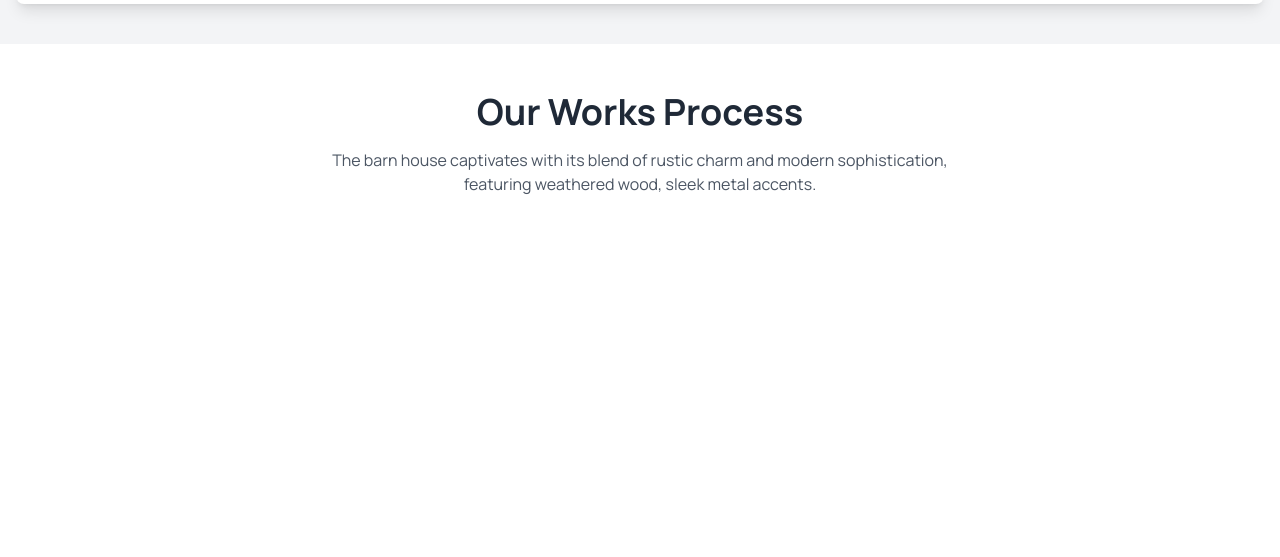
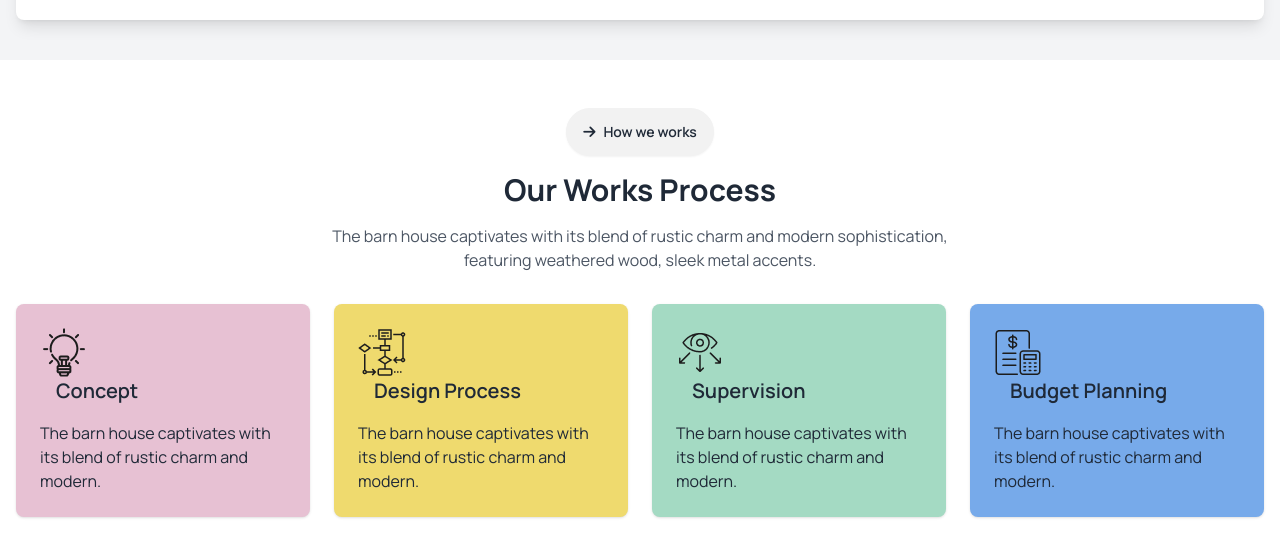
Before and after one commit to deborshi1/Assignment-3, a plain HTML site: page indix.html in a window 1280 px wide. Shown: the part 953-1510 px from the top of the page. Before the commit the page ends 1229 px from the top, so only its background shows below. Drawn offline with nearby package versions, Linux system fonts and the light colour scheme.

Commit message:
Our Works Process done

```diff
--- a/indix.html
+++ b/indix.html
@@ -61,7 +61,7 @@
             <li><a>Contact us</a></li>
           </ul>
         </div>
-        <a class="btn btn-ghost text-xl">Rinterio</a>
+        <a class="font-bold text-xl">Rinterio</a>
         <div class="navbar-end">
       </div>
       <div class="navbar-center hidden lg:flex">
@@ -83,7 +83,7 @@
    <!-- Main-section -->
     <main>
 <section class="py-10 bg-gray-100">
-<div class="container mx-auto px-4">
+<div class="container mx-auto px-4 mt-4">
 <!-- Main content wrapper -->
 <div class="max-w-7xl mxauto flex flex-col lg:flex-row items-center p-6 gap-6">
 <!-- Text-section -->
@@ -152,16 +152,57 @@
 </div>
 </section>
 <section class="container max-w-7xl mx-auto py-12 px-4">
-  <div class="text-center mb-8">
-<h2 class="text-4xl font-bold">Our Works Process</h2>
-<p class="mt-4 text-gray-600">
-  The barn house captivates with its blend of rustic charm and modern sophistication, <br> featuring weathered wood, sleek metal accents.
-</p>
+
+   <div class="text-center mb-8">
+    <a class="btn rounded-full mb-4"><i class="fa-solid fa-arrow-right"></i> How we works</a>
+
+    <h2 class="text-3xl font-bold">
+      Our Works Process
+    </h2>
+    <p class="mt-4 text-gray-600">The barn house captivates with its blend of rustic charm and modern sophistication, <br> featuring weathered wood, sleek metal accents.</p>
   </div>
+  <div class="grid grid-cols-1 lg:grid-cols-4 gap-6">
+    <div class="bg-[#E7C1D3] p-6 rounded-lg shadow">
+      <div class="space-x-4 mb-4">
+        <div class="text-black text-2xl">
+          <img src="assets/concept.png" alt="">
+        </div>
+           <h3 class="text-xl font-semibold">Concept</h3>
+      </div>
+      <p>The barn house captivates with its blend of rustic charm and modern.</p>
+    </div>
 
-<div class="grid grid-cols-1 lg:grid-cols-4 gap-6">
-<div class="bg-[#E7C1D3]"></div>
-</div>
+    <div class="bg-[#EFDA6E] p-6 rounded-lg shadow">
+      <div class="space-x-4 mb-4">
+        <div class="text-black text-2xl">
+          <img src="assets/flow-chart.png" alt="">
+        </div>
+           <h3 class="text-xl font-semibold">Design Process</h3>
+      </div>
+      <p>The barn house captivates with its blend of rustic charm and modern.</p>
+    </div>
+
+    <div class="bg-[#A4DAC3] p-6 rounded-lg shadow">
+      <div class="space-x-4 mb-4">
+        <div class="text-black text-2xl">
+          <img src="assets/vision.png" alt="">
+        </div>
+           <h3 class="text-xl font-semibold">Supervision</h3>
+      </div>
+      <p>The barn house captivates with its blend of rustic charm and modern.</p>
+    </div>
+
+    <div class="bg-[#77AAEA] p-6 rounded-lg shadow">
+      <div class="space-x-4 mb-4">
+        <div class="text-black text-2xl">
+          <img src="assets/budget-planning.png" alt="">
+        </div>
+           <h3 class="text-xl font-semibold">Budget Planning</h3>
+      </div>
+      <p>The barn house captivates with its blend of rustic charm and modern.</p>
+    </div>
+
+  </div>
 </section>
     </main>
     <!-- Footer-section -->
```
